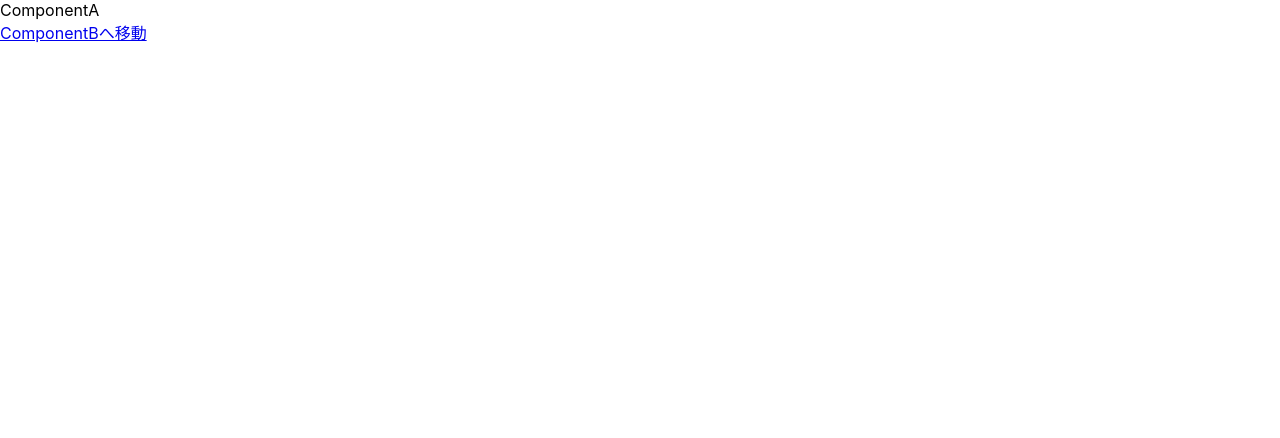
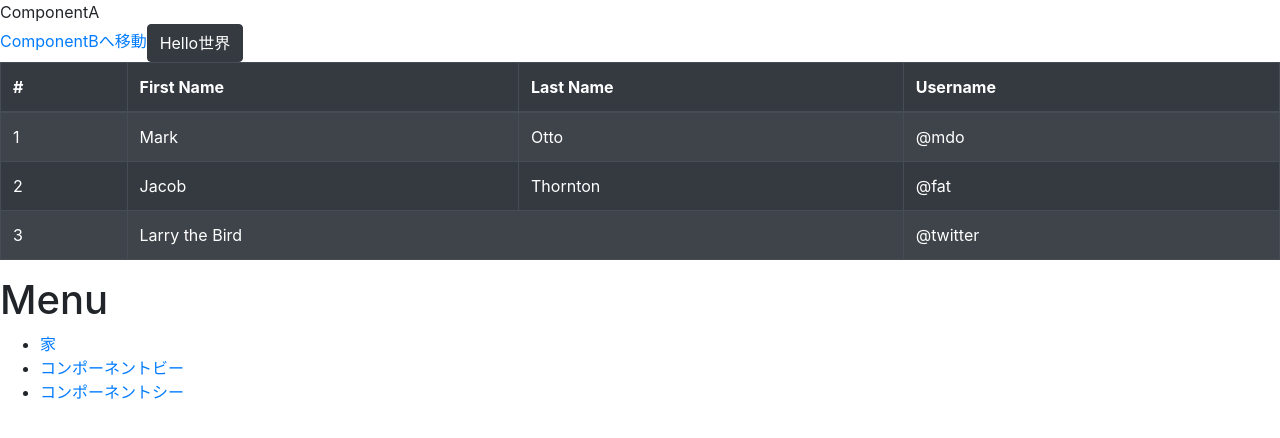
Before and after one commit to SatakeYusuke19920527/takumi-nishimura-app, a React (Create React App) app: page / in a window 1280 px wide. Shown: the top 438 px of the page. Built offline with nearby package versions, Linux system fonts and the light colour scheme.

Commit message:
TableとMenuついか

```diff
--- a/package.json
+++ b/package.json
@@ -6,7 +6,9 @@
     "@testing-library/jest-dom": "^5.11.4",
     "@testing-library/react": "^11.1.0",
     "@testing-library/user-event": "^12.1.10",
+    "bootstrap": "^4.6.0",
     "react": "^17.0.1",
+    "react-bootstrap": "^1.4.3",
     "react-dom": "^17.0.1",
     "react-router-dom": "^5.2.0",
     "react-scripts": "4.0.1",
--- a/src/App.js
+++ b/src/App.js
@@ -1,4 +1,4 @@
-import logo from './logo.svg';
+
 import './App.css';
 import React from 'react';
 import { BrowserRouter as Router, Route, Switch } from 'react-router-dom' ;
--- a/src/ComponentA.js
+++ b/src/ComponentA.js
@@ -1,4 +1,7 @@
 import React from 'react'
+import { Button } from 'react-bootstrap';
+import { Table } from 'react-bootstrap';
+import 'bootstrap/dist/css/bootstrap.min.css';
 import { Link } from 'react-router-dom';
 
 const ComponentA = () => {
@@ -6,6 +9,45 @@
         <>
         <div>ComponentA</div>
         <Link to="componentb" >ComponentBへ移動</Link>
+        <Button variant="dark" >Hello世界</Button>
+
+        <Table striped bordered hover variant="dark">
+  <thead>
+    <tr>
+      <th>#</th>
+      <th>First Name</th>
+      <th>Last Name</th>
+      <th>Username</th>
+    </tr>
+  </thead>
+  <tbody>
+    <tr>
+      <td>1</td>
+      <td>Mark</td>
+      <td>Otto</td>
+      <td>@mdo</td>
+    </tr>
+    <tr>
+      <td>2</td>
+      <td>Jacob</td>
+      <td>Thornton</td>
+      <td>@fat</td>
+    </tr>
+    <tr>
+      <td>3</td>
+      <td colSpan="2">Larry the Bird</td>
+      <td>@twitter</td>
+    </tr>
+  </tbody>
+</Table>
+
+<h1>Menu</h1>
+<ul>
+    <li><Link to="/">家</Link></li>
+    <li><Link to="componentb">コンポーネントビー</Link></li>
+    <li><Link to="componentc">コンポーネントシー</Link></li>
+</ul>
+
         </>
     )
 }
```
Also changed, not shown: 1 other file (tests, documents, lock files or other folders).
